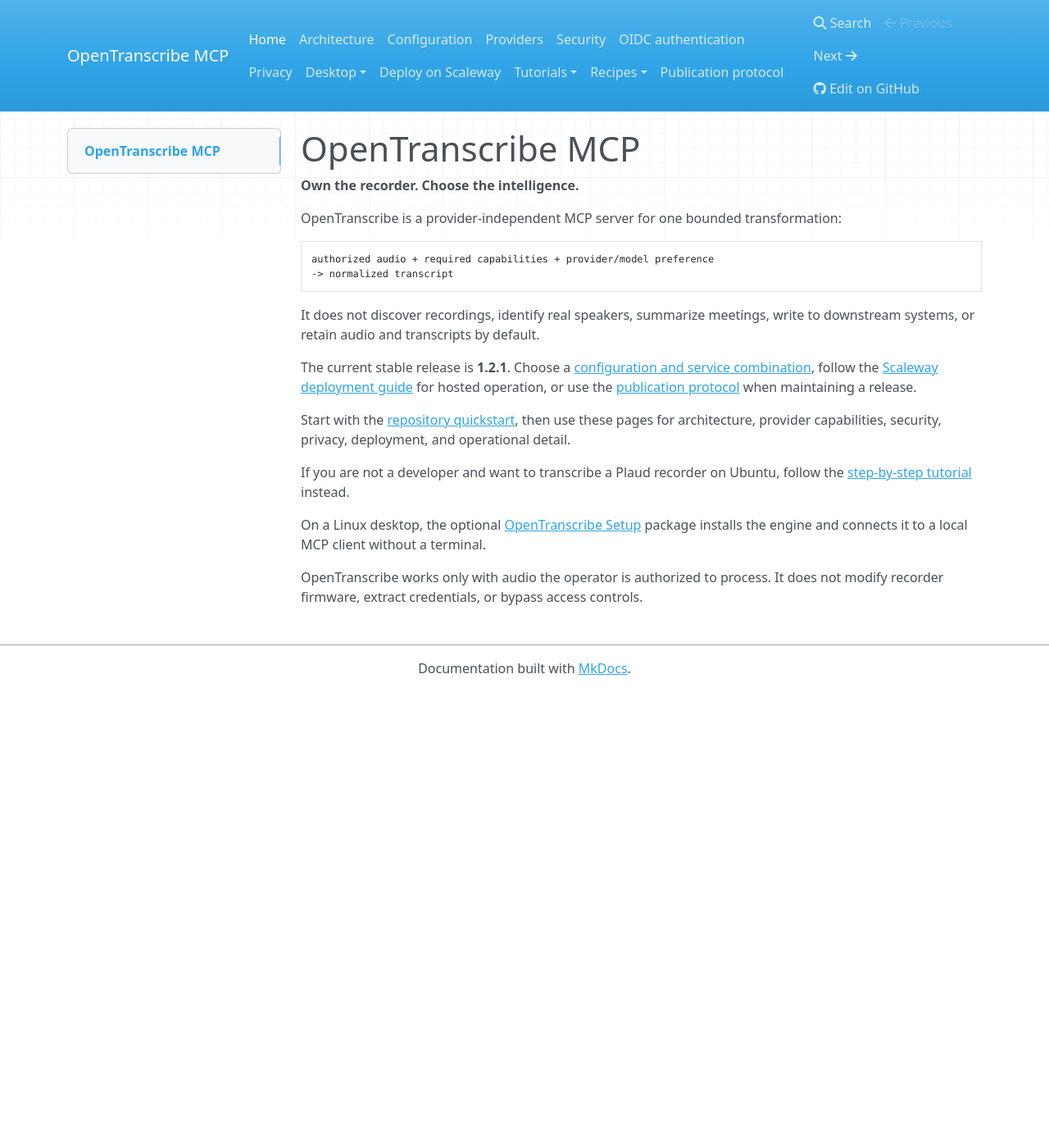
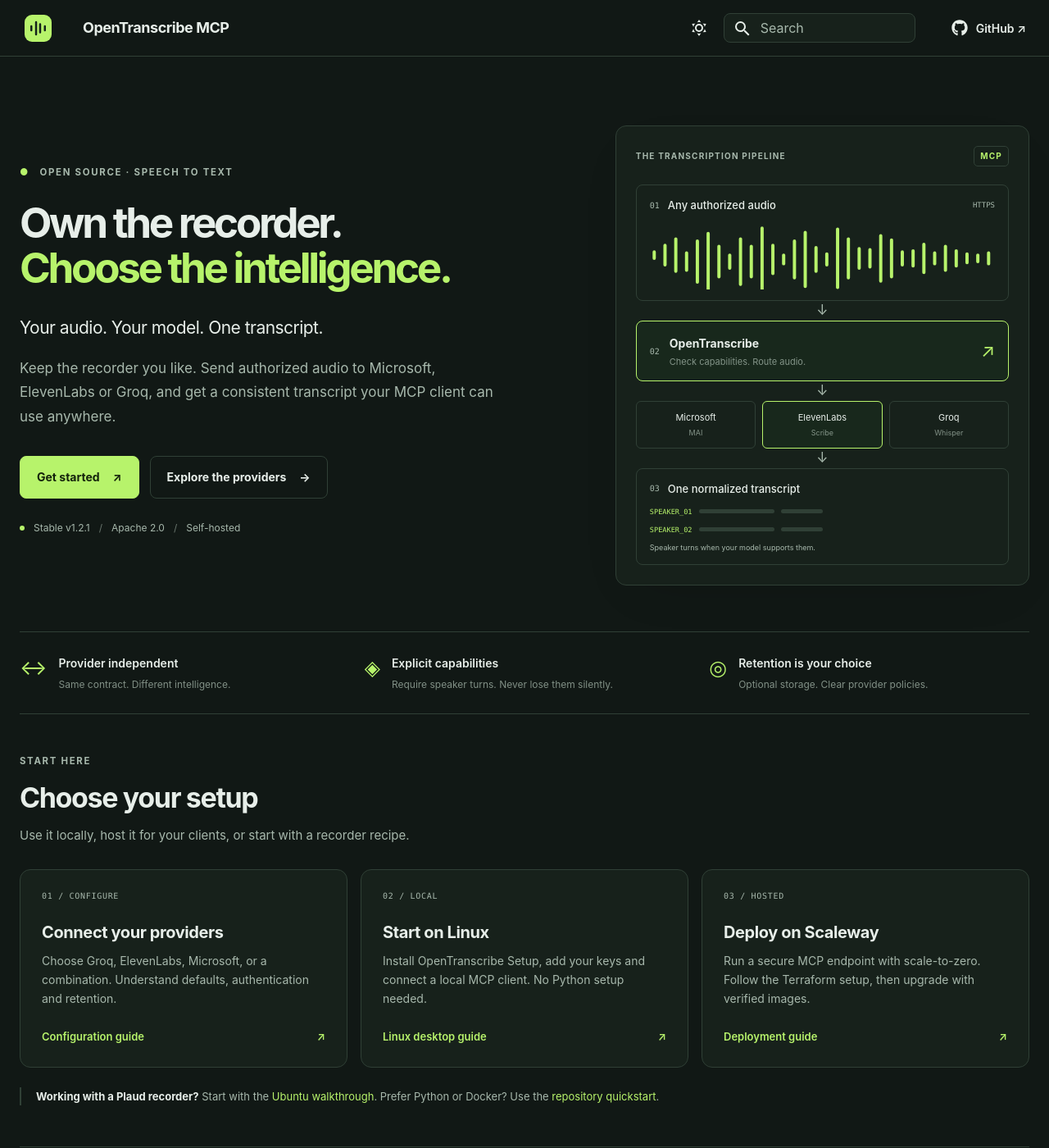
Before and after one commit to fbossiere/open-transcribe-mcp, an MkDocs documentation site: the page built from docs/index.md, in a window 1280 px wide and 1400 px high. Shown: the whole window at 82% size. Built offline with MkDocs 1.6.1 and Material for MkDocs 9.7.7, drawn with Linux system fonts in a browser that asks for light colours; nearby versions of some CDN libraries; some of the changed text lies outside the part shown.

Commit message:
docs: redesign documentation theme and navigation
Signed-off-by: François Bossière <francois.bossiere@polynom.io>

````diff
--- a/docs/index.md
+++ b/docs/index.md
@@ -1,24 +1,120 @@
-# OpenTranscribe MCP
+---
+title: OpenTranscribe MCP
+description: Keep your recorder. Choose your transcription model. Set up provider-independent speech-to-text on Linux or Scaleway.
+hide:
+  - navigation
+  - toc
+  - footer
+---
 
-**Own the recorder. Choose the intelligence.**
+<div class="ot-home" markdown="1">
 
-OpenTranscribe is a provider-independent MCP server for one bounded transformation:
+<div class="ot-hero" markdown="1">
+<div class="ot-intro" markdown="1">
 
-```text
-authorized audio + required capabilities + provider/model preference
--> normalized transcript
-```
+<p class="ot-eyebrow"><span aria-hidden="true">●</span> OPEN SOURCE · SPEECH TO TEXT</p>
 
-It does not discover recordings, identify real speakers, summarize meetings, write to downstream systems, or retain audio and transcripts by default.
+# Own the recorder.<br><span>Choose the intelligence.</span>
 
-The current stable release is **1.2.1**. Choose a [configuration and service combination](configuration.md),
-follow the [Scaleway deployment guide](deploy-scaleway.md) for hosted operation, or use the
-[publication protocol](releasing.md) when maintaining a release.
+<p class="ot-lead">Your audio. Your model. One transcript.</p>
 
-Start with the [repository quickstart](https://github.com/fbossiere/open-transcribe-mcp#ten-minute-quickstart), then use these pages for architecture, provider capabilities, security, privacy, deployment, and operational detail.
+Keep the recorder you like. Send authorized audio to Microsoft, ElevenLabs or Groq, and get a
+consistent transcript your MCP client can use anywhere.
 
-If you are not a developer and want to transcribe a Plaud recorder on Ubuntu, follow the [step-by-step tutorial](tutorials/plaud-ubuntu.md) instead.
+<div class="ot-actions" markdown="1">
 
-On a Linux desktop, the optional [OpenTranscribe Setup](desktop.md) package installs the engine and connects it to a local MCP client without a terminal.
+[Get started <span aria-hidden="true">↗</span>](#choose-your-setup){ .ot-button .ot-button--primary }
+[Explore the providers <span aria-hidden="true">→</span>](providers.md){ .ot-button .ot-button--secondary }
 
-OpenTranscribe works only with audio the operator is authorized to process. It does not modify recorder firmware, extract credentials, or bypass access controls.
+</div>
+
+<p class="ot-release"><span class="ot-release-dot" aria-hidden="true"></span> Stable v1.2.1 <span aria-hidden="true">/</span> Apache 2.0 <span aria-hidden="true">/</span> Self-hosted</p>
+
+</div>
+
+<div class="ot-flow" aria-label="Audio flows through OpenTranscribe to your selected provider and returns a normalized transcript">
+  <div class="ot-flow-heading"><span>THE TRANSCRIPTION PIPELINE</span><span class="ot-flow-live">MCP</span></div>
+  <div class="ot-audio">
+    <div class="ot-flow-label"><span class="ot-step">01</span><span>Any authorized audio</span><span class="ot-file">HTTPS</span></div>
+    <svg class="ot-wave" viewBox="0 0 320 64" role="img" aria-label="An audio waveform"><g stroke="currentColor" stroke-width="3" stroke-linecap="round"><path d="M4 29v6m10-12v18m10-24v30m10-17v16m10-27v38m10-45v52m10-40v28m10-20v12m10-27v42m10-35v28m10-45v58m10-42v26m10-17v8m10-21v34m10-42v50m10-36v22m10-16v10m10-33v54m10-45v36m10-27v18m10-17v16m10-29v42m10-38v34m10-23v12m10-13v14m10-20v26m10-18v10m10-16v22m10-18v14m10-11v8m10-7v6m10-8v10"/></g></svg>
+  </div>
+  <div class="ot-flow-connector" aria-hidden="true">↓</div>
+  <div class="ot-router"><span class="ot-step">02</span><span><strong>OpenTranscribe</strong><small>Check capabilities. Route audio.</small></span><span class="ot-router-icon" aria-hidden="true">↗</span></div>
+  <div class="ot-flow-connector" aria-hidden="true">↓</div>
+  <div class="ot-provider-options"><span>Microsoft<small>MAI</small></span><span class="ot-provider-selected">ElevenLabs<small>Scribe</small></span><span>Groq<small>Whisper</small></span></div>
+  <div class="ot-flow-connector" aria-hidden="true">↓</div>
+  <div class="ot-transcript"><div class="ot-flow-label"><span class="ot-step">03</span><span>One normalized transcript</span></div><div class="ot-transcript-line"><span>SPEAKER_01</span><i aria-hidden="true"></i><i aria-hidden="true"></i></div><div class="ot-transcript-line"><span>SPEAKER_02</span><i aria-hidden="true"></i><i aria-hidden="true"></i></div><p>Speaker turns when your model supports them.</p></div>
+</div>
+</div>
+
+<div class="ot-principles">
+  <div><span class="ot-principle-icon" aria-hidden="true">↔</span><span><strong>Provider independent</strong><small>Same contract. Different intelligence.</small></span></div>
+  <div><span class="ot-principle-icon" aria-hidden="true">◈</span><span><strong>Explicit capabilities</strong><small>Require speaker turns. Never lose them silently.</small></span></div>
+  <div><span class="ot-principle-icon" aria-hidden="true">◎</span><span><strong>Retention is your choice</strong><small>Optional storage. Clear provider policies.</small></span></div>
+</div>
+
+<div class="ot-section-intro" markdown="1">
+
+<p class="ot-eyebrow">START HERE</p>
+
+## Choose your setup
+
+Use it locally, host it for your clients, or start with a recorder recipe.
+
+</div>
+
+<div class="ot-paths">
+
+<a class="ot-path" href="configuration/">
+<span class="ot-path-number">01 / CONFIGURE</span>
+<h3>Connect your providers</h3>
+<p>Choose Groq, ElevenLabs, Microsoft, or a combination. Understand defaults, authentication and retention.</p>
+<span class="ot-path-link">Configuration guide <span aria-hidden="true">↗</span></span>
+</a>
+
+<a class="ot-path" href="desktop/">
+<span class="ot-path-number">02 / LOCAL</span>
+<h3>Start on Linux</h3>
+<p>Install OpenTranscribe Setup, add your keys and connect a local MCP client. No Python setup needed.</p>
+<span class="ot-path-link">Linux desktop guide <span aria-hidden="true">↗</span></span>
+</a>
+
+<a class="ot-path" href="deploy-scaleway/">
+<span class="ot-path-number">03 / HOSTED</span>
+<h3>Deploy on Scaleway</h3>
+<p>Run a secure MCP endpoint with scale-to-zero. Follow the Terraform setup, then upgrade with verified images.</p>
+<span class="ot-path-link">Deployment guide <span aria-hidden="true">↗</span></span>
+</a>
+
+</div>
+
+<div class="ot-guides" markdown="1">
+
+**Working with a Plaud recorder?** Start with the [Ubuntu walkthrough](tutorials/plaud-ubuntu.md).
+Prefer Python or Docker? Use the [repository quickstart](https://github.com/fbossiere/open-transcribe-mcp#ten-minute-quickstart).
+
+</div>
+
+<div class="ot-bottom" markdown="1">
+<div markdown="1">
+
+<p class="ot-eyebrow">A SMALL, FOCUSED TOOL</p>
+
+### Audio in. A portable transcript out.
+
+OpenTranscribe handles transcription. Summaries, storage libraries and downstream workflows
+belong to your MCP client. Use only audio you are authorized to process; speaker labels never
+identify real people.
+
+</div>
+<div class="ot-more" markdown="1">
+
+[Architecture →](architecture.md)
+
+[Security and privacy →](security.md)
+
+[Publication protocol →](releasing.md)
+
+</div>
+</div>
+</div>
--- /dev/null
+++ b/docs/overrides/partials/source.html
@@ -0,0 +1,5 @@
+{# Keep the repository link static: no third-party repository-statistics requests. #}
+<a href="{{ config.repo_url }}" class="ot-repository" aria-label="OpenTranscribe MCP on GitHub">
+  <span class="md-icon">{% include ".icons/fontawesome/brands/github.svg" %}</span>
+  <span>GitHub <span aria-hidden="true">↗</span></span>
+</a>
--- /dev/null
+++ b/docs/stylesheets/site.css
@@ -0,0 +1,188 @@
+/* Shared design tokens. System fonts; theme assets are served with the site. */
+:root {
+  --md-text-font: -apple-system, BlinkMacSystemFont, "Segoe UI", sans-serif;
+  --md-code-font: "SFMono-Regular", Consolas, "Liberation Mono", monospace;
+  --ot-radius: 0.65rem;
+}
+[data-md-color-scheme="slate"] {
+  --md-default-bg-color: #111815;
+  --md-default-fg-color: #e7eee9;
+  --md-default-fg-color--light: #b3c0b7;
+  --md-default-fg-color--lighter: #789084;
+  --md-default-fg-color--lightest: #29392f;
+  --md-primary-fg-color: #111815;
+  --md-primary-fg-color--dark: #111815;
+  --md-primary-bg-color: #e7eee9;
+  --md-accent-fg-color: #b7f36b;
+  --md-typeset-a-color: #b7f36b;
+  --md-code-bg-color: #19221c;
+  --md-code-fg-color: #e0e9e2;
+  --ot-surface: #17211b;
+  --ot-surface-raised: #1d2a21;
+  --ot-border: #304036;
+  --ot-muted: #a7b8ac;
+  --ot-accent: #b7f36b;
+  --ot-accent-ink: #14230c;
+  --ot-glow: #18281c;
+}
+[data-md-color-scheme="default"] {
+  --md-default-bg-color: #f7f9f6;
+  --md-default-fg-color: #17241b;
+  --md-default-fg-color--light: #4c6253;
+  --md-default-fg-color--lighter: #6d8274;
+  --md-default-fg-color--lightest: #dce5de;
+  --md-primary-fg-color: #f7f9f6;
+  --md-primary-fg-color--dark: #f7f9f6;
+  --md-primary-bg-color: #17241b;
+  --md-accent-fg-color: #286521;
+  --md-typeset-a-color: #286521;
+  --md-code-bg-color: #edf2eb;
+  --ot-surface: #ffffff;
+  --ot-surface-raised: #eef4eb;
+  --ot-border: #d5e0d4;
+  --ot-muted: #536957;
+  --ot-accent: #286521;
+  --ot-accent-ink: #ffffff;
+  --ot-glow: #eef4e8;
+}
+html { scroll-behavior: smooth; scroll-padding-top: 4.5rem; }
+.md-grid { max-width: 72rem; }
+.md-header { border-bottom: 1px solid var(--ot-border); box-shadow: none; }
+.md-header__inner { min-height: 3.4rem; padding: 0 0.9rem; gap: 0.3rem; }
+.md-header__title { font-size: 0.9rem; font-weight: 650; letter-spacing: -0.025em; margin-left: 0.35rem; }
+.md-header__button.md-logo img { width: 1.65rem; height: 1.65rem; }
+.md-header__button { color: var(--md-default-fg-color); }
+.md-header__source { width: auto; max-width: none; margin-left: 0.5rem; }
+.ot-repository { display: flex; align-items: center; gap: 0.5rem; padding: 0.5rem; font-size: 0.7rem; font-weight: 600; white-space: nowrap; }
+.ot-repository .md-icon svg { width: 1rem; height: 1rem; }
+.md-search__form { border: 1px solid var(--ot-border); border-radius: 0.4rem; background: var(--ot-surface); color: var(--md-default-fg-color); }
+.md-search__input, .md-search__icon { color: var(--md-default-fg-color); }
+.md-search__input::placeholder { color: var(--ot-muted); }
+.md-sidebar { padding-top: 1.2rem; }
+.md-nav { font-size: 0.7rem; line-height: 1.5; }
+.md-nav__item--section > .md-nav__link { text-transform: uppercase; letter-spacing: 0.09em; font-size: 0.58rem; color: var(--ot-muted); margin-top: 1.3rem; }
+.md-nav__link { border-radius: 0.3rem; padding: 0.3rem 0.5rem; margin-left: -0.5rem; transition: background 150ms; }
+.md-nav__link:hover { background: var(--ot-surface-raised); }
+.md-nav__link--active { background: var(--ot-surface-raised); font-weight: 600; }
+.md-nav--secondary { border-left: 1px solid var(--ot-border); padding-left: 0.6rem; }
+.md-typeset { font-size: 0.8rem; line-height: 1.7; }
+.md-typeset h1 { color: var(--md-default-fg-color); font-size: 2rem; font-weight: 650; letter-spacing: -0.045em; line-height: 1.15; margin-bottom: 1rem; }
+.md-typeset h2 { font-size: 1.3rem; font-weight: 650; letter-spacing: -0.03em; margin-top: 2.2rem; }
+.md-typeset h3 { font-weight: 650; letter-spacing: -0.02em; }
+.md-typeset a:hover { color: var(--ot-accent); text-decoration: underline; text-underline-offset: 0.2em; }
+.md-typeset pre > code { border: 1px solid var(--ot-border); border-radius: 0.45rem; padding: 1rem; }
+.md-typeset code { border-radius: 0.2rem; }
+.md-typeset table:not([class]) { border: 1px solid var(--ot-border); border-radius: 0.45rem; font-size: 0.7rem; }
+.md-typeset table:not([class]) th { background: var(--ot-surface-raised); }
+.md-typeset table:not([class]) td { border-top-color: var(--ot-border); }
+.md-typeset blockquote { border-left-color: var(--ot-accent); color: var(--ot-muted); }
+.md-footer { background: var(--ot-surface); border-top: 1px solid var(--ot-border); color: var(--md-default-fg-color); }
+.md-footer-meta { background: var(--ot-surface); }
+.md-copyright, .md-copyright__highlight { color: var(--ot-muted); }
+.md-footer__direction { color: var(--ot-muted); }
+a:focus-visible, label:focus-visible, button:focus-visible { outline: 2px solid var(--ot-accent); outline-offset: 4px; }
+/* The overview has its own reading hierarchy; guides keep the theme's sidebars. */
+.md-main__inner:has(.ot-home) { margin-top: 0; }
+.md-content__inner:has(.ot-home) { margin: 0 1.2rem; padding-top: 0; }
+.md-content__inner:has(.ot-home) > .md-content__button { display: none; }
+.ot-home { padding: 2.6rem 0 1rem; }
+.ot-hero { display: grid; grid-template-columns: 1.3fr 1fr; align-items: center; gap: 3.5rem; padding: 1.2rem 0 2.8rem; }
+.ot-eyebrow { color: var(--ot-muted); font-size: 0.57rem; font-weight: 650; letter-spacing: 0.15em; margin: 0 0 1.2rem; }
+.ot-eyebrow > span { color: var(--ot-accent); margin-right: 0.4rem; }
+.ot-intro h1 { font-size: clamp(2.2rem, 4vw, 3.6rem); line-height: 1.07; letter-spacing: -0.065em; margin: 0 0 1.4rem; font-weight: 700; }
+.ot-intro h1 span { color: var(--ot-accent); }
+.ot-intro .headerlink { display: none; }
+.ot-intro > p:not([class]) { max-width: 29rem; color: var(--ot-muted); font-size: 0.85rem; line-height: 1.75; }
+.ot-lead { font-size: 1.05rem; letter-spacing: -0.025em; margin-bottom: 0.4rem; }
+.ot-actions { display: flex; flex-wrap: wrap; gap: 0.65rem; margin-top: 1.6rem; }
+.ot-actions p { display: contents; }
+.md-typeset .ot-button { display: inline-flex; align-items: center; gap: 0.8rem; border: 1px solid var(--ot-border); border-radius: 0.4rem; padding: 0.65rem 1rem; font-size: 0.7rem; font-weight: 650; text-decoration: none; transition: background 150ms, border-color 150ms; }
+.md-typeset .ot-button--primary { background: var(--ot-accent); border-color: var(--ot-accent); color: var(--ot-accent-ink); }
+.md-typeset .ot-button--primary:hover { background: var(--md-default-fg-color); border-color: var(--md-default-fg-color); color: var(--md-default-bg-color); text-decoration: none; }
+.md-typeset .ot-button--secondary { color: var(--md-default-fg-color); }
+.md-typeset .ot-button--secondary:hover { background: var(--ot-surface-raised); text-decoration: none; }
+.ot-release { display: flex; align-items: center; flex-wrap: wrap; gap: 0.55rem; margin-top: 1.3rem; color: var(--ot-muted); font-size: 0.6rem; }
+.ot-release > span:not(.ot-release-dot) { opacity: 0.6; }
+.ot-release-dot { width: 0.3rem; height: 0.3rem; border-radius: 50%; background: var(--ot-accent); }
+/* A native, accessible diagram, not a screenshot of code. */
+.ot-flow { background: var(--ot-surface); border: 1px solid var(--ot-border); border-radius: var(--ot-radius); padding: 1.2rem; box-shadow: 0 1rem 3rem -1.5rem #0003; }
+.ot-flow-heading { display: flex; justify-content: space-between; align-items: center; margin-bottom: 1.1rem; font-size: 0.5rem; font-weight: 650; letter-spacing: 0.12em; color: var(--ot-muted); }
+.ot-flow-live { border: 1px solid var(--ot-border); border-radius: 0.25rem; padding: 0.15rem 0.35rem; color: var(--ot-accent); }
+.ot-audio, .ot-transcript { border: 1px solid var(--ot-border); border-radius: 0.4rem; padding: 0.65rem 0.8rem; }
+.ot-flow-label { display: flex; align-items: center; gap: 0.5rem; font-size: 0.65rem; font-weight: 550; }
+.ot-step { font: 0.5rem var(--md-code-font); color: var(--ot-muted); }
+.ot-file { margin-left: auto; color: var(--ot-muted); font: 0.45rem var(--md-code-font); }
+.ot-wave { display: block; width: 100%; height: 2.5rem; margin: 0.4rem 0 0; color: var(--ot-accent); }
+.ot-flow-connector { color: var(--ot-muted); text-align: center; line-height: 1.4; font-size: 0.85rem; }
+.ot-router { display: flex; align-items: center; gap: 0.6rem; border: 1px solid var(--ot-accent); border-radius: 0.4rem; padding: 0.65rem 0.8rem; background: var(--ot-glow); }
+.ot-router strong { font-size: 0.7rem; }
+.ot-router small { display: block; color: var(--ot-muted); font-size: 0.55rem; }
+.ot-router-icon { margin-left: auto; font-size: 1.1rem; color: var(--ot-accent); }
+.ot-provider-options { display: grid; grid-template-columns: repeat(3, minmax(0, 1fr)); gap: 0.4rem; text-align: center; }
+.ot-provider-options > span { padding: 0.5rem 0.2rem; font-size: 0.55rem; border: 1px solid var(--ot-border); border-radius: 0.3rem; }
+.ot-provider-options small { display: block; color: var(--ot-muted); font-size: 0.45rem; margin-top: 0.1rem; }
+.ot-provider-options .ot-provider-selected { border-color: var(--ot-accent); background: var(--ot-glow); }
+.ot-transcript-line { display: flex; align-items: center; gap: 0.4rem; margin-top: 0.6rem; }
+.ot-transcript-line span { font: 0.43rem var(--md-code-font); color: var(--ot-accent); }
+.ot-transcript-line i { height: 0.25rem; width: 22%; border-radius: 0.15rem; background: var(--ot-border); }
+.ot-transcript-line i:last-child { width: 12%; }
+.ot-transcript p { color: var(--ot-muted); font-size: 0.45rem; margin-bottom: 0; }
+.ot-principles { display: grid; grid-template-columns: repeat(3, minmax(0, 1fr)); gap: 1.5rem; border-top: 1px solid var(--ot-border); border-bottom: 1px solid var(--ot-border); padding: 1.3rem 0; }
+.ot-principles > div { display: flex; align-items: flex-start; gap: 0.7rem; }
+.ot-principle-icon { color: var(--ot-accent); font-size: 1.25rem; line-height: 1.4; }
+.ot-principles strong { display: block; font-size: 0.7rem; font-weight: 600; }
+.ot-principles small { display: block; font-size: 0.6rem; color: var(--ot-muted); margin-top: 0.25rem; line-height: 1.55; }
+.ot-section-intro { padding: 2.4rem 0 0.9rem; }
+.ot-section-intro .ot-eyebrow { margin-bottom: 0.5rem; }
+.ot-section-intro h2 { margin: 0; font-size: 1.7rem; letter-spacing: -0.04em; }
+.ot-section-intro > p:last-child { font-size: 0.75rem; color: var(--ot-muted); margin: 0.5rem 0; }
+.ot-paths { display: grid; grid-template-columns: repeat(3, minmax(0, 1fr)); gap: 0.8rem; }
+.md-typeset .ot-path { display: flex; flex-direction: column; padding: 1.3rem; color: var(--md-default-fg-color); border: 1px solid var(--ot-border); border-radius: var(--ot-radius); background: var(--ot-surface); transition: border-color 150ms, background 150ms; }
+.md-typeset .ot-path:hover { text-decoration: none; border-color: var(--ot-accent); background: var(--ot-surface-raised); }
+.ot-path-number { color: var(--ot-muted); font: 0.5rem var(--md-code-font); letter-spacing: 0.07em; }
+.ot-path h3 { font-size: 1rem; margin: 1.2rem 0 0.4rem; }
+.ot-path p { font-size: 0.7rem; color: var(--ot-muted); line-height: 1.65; margin: 0 0 1.2rem; }
+.ot-path-link { display: flex; justify-content: space-between; gap: 0.5rem; margin-top: auto; font-size: 0.65rem; font-weight: 600; color: var(--ot-accent); }
+.ot-guides { border-left: 2px solid var(--ot-border); padding-left: 0.9rem; margin: 1.2rem 0 0; font-size: 0.65rem; color: var(--ot-muted); }
+.ot-guides strong { color: var(--md-default-fg-color); }
+.ot-bottom { display: grid; grid-template-columns: 2fr 1fr; gap: 3rem; margin: 2.5rem 0 0; padding: 1.8rem 0 1rem; border-top: 1px solid var(--ot-border); }
+.ot-bottom .ot-eyebrow { margin-bottom: 0.5rem; }
+.ot-bottom h3 { margin: 0; font-size: 1.15rem; }
+.ot-bottom p:not([class]) { font-size: 0.7rem; color: var(--ot-muted); max-width: 34rem; }
+.ot-more { align-self: center; padding-left: 1.5rem; border-left: 1px solid var(--ot-border); font-size: 0.7rem; }
+/* Reflow instead of shrinking text or wrapping the header's guide links. */
+@media (max-width: 76.1875em) {
+  .md-nav--primary .md-nav__title { background: var(--ot-surface); color: var(--md-default-fg-color); }
+  .md-nav--primary .md-nav__title ~ .md-nav__list { background: var(--md-default-bg-color); }
+  .ot-hero { gap: 2rem; }
+}
+@media (max-width: 60em) {
+  .ot-hero { grid-template-columns: 1.15fr 1fr; gap: 1.5rem; }
+  .ot-intro h1 { font-size: 2.45rem; }
+  .ot-principles { gap: 1rem; }
+  .ot-principles > div { gap: 0.4rem; }
+  .ot-path { padding: 1rem; }
+}
+@media (max-width: 44.9375em) {
+  .md-header__inner { min-height: 3rem; padding: 0 0.35rem; gap: 0; }
+  .md-header__title { font-size: 0.8rem; }
+  .md-content__inner:has(.ot-home) { margin: 0 0.9rem; }
+  .ot-home { padding-top: 1.1rem; }
+  .ot-hero { grid-template-columns: 1fr; gap: 1.5rem; padding-top: 0.5rem; padding-bottom: 1.5rem; }
+  .ot-intro h1 { font-size: clamp(2.1rem, 8vw, 3rem); }
+  .ot-intro > p:not([class]) { max-width: none; }
+  .ot-flow { max-width: 28rem; width: 100%; justify-self: center; }
+  .ot-principles { grid-template-columns: 1fr; gap: 1rem; padding: 1.1rem 0; }
+  .ot-principles > div { gap: 0.8rem; }
+  .ot-section-intro { padding-top: 1.7rem; }
+  .ot-paths, .ot-bottom { grid-template-columns: 1fr; }
+  .md-typeset .ot-path { padding: 1.1rem; }
+  .ot-path h3 { margin-top: 0.7rem; }
+  .ot-path p { margin-bottom: 0.8rem; }
+  .ot-bottom { gap: 0.5rem; margin-top: 1.8rem; }
+  .ot-more { border-left: 0; padding-left: 0; }
+}
+@media (prefers-reduced-motion: reduce) {
+  html { scroll-behavior: auto; }
+  *, *::before, *::after { transition: none !important; }
+}
--- a/mkdocs.yml
+++ b/mkdocs.yml
@@ -1,34 +1,80 @@
 site_name: OpenTranscribe MCP
-site_description: Provider-independent speech-to-text over MCP.
+site_description: Own the recorder. Choose the intelligence. Provider-independent speech-to-text over MCP.
 site_url: https://fbossiere.github.io/open-transcribe-mcp/
 repo_url: https://github.com/fbossiere/open-transcribe-mcp
+repo_name: GitHub
 edit_uri: edit/main/docs/
+copyright: OpenTranscribe MCP · Independent open source · Apache 2.0
 strict: true
+exclude_docs: |
+  overrides/
 
 theme:
-  name: mkdocs
+  name: material
+  custom_dir: docs/overrides
+  logo: assets/mark.svg
+  favicon: assets/mark.svg
+  font: false
+  palette:
+    - scheme: slate
+      primary: custom
+      accent: custom
+      toggle:
+        icon: material/weather-sunny
+        name: Switch to light theme
+    - scheme: default
+      primary: custom
+      accent: custom
+      toggle:
+        icon: material/weather-night
+        name: Switch to dark theme
+  icon:
+    repo: fontawesome/brands/github
+  features:
+    - navigation.sections
+    - navigation.top
+    - navigation.footer
+    - search.suggest
+    - search.highlight
+    - content.code.copy
+    - content.action.edit
 
 nav:
-  - Home: index.md
-  - Architecture: architecture.md
-  - Configuration: configuration.md
-  - Providers: providers.md
-  - Security: security.md
-  - OIDC authentication: auth-oidc.md
-  - Privacy: privacy.md
-  - Desktop:
-      - OpenTranscribe Setup on Linux: desktop.md
-      - Release acceptance: desktop-acceptance.md
-  - Deploy on Scaleway: deploy-scaleway.md
-  - Tutorials:
+  - Overview: index.md
+  - Get started:
+      - Configuration: configuration.md
+      - Linux desktop: desktop.md
       - Plaud on Ubuntu: tutorials/plaud-ubuntu.md
+  - Deploy:
+      - Scaleway: deploy-scaleway.md
+      - OIDC authentication: auth-oidc.md
+  - Reference:
+      - Providers and capabilities: providers.md
+      - Architecture: architecture.md
+      - Security: security.md
+      - Privacy and retention: privacy.md
   - Recipes:
       - Plaud: recipes/plaud.md
       - ChatGPT and Google Drive: recipes/chatgpt-gdrive.md
-  - Publication protocol: releasing.md
+  - Maintain:
+      - Publication protocol: releasing.md
+      - Desktop acceptance: desktop-acceptance.md
+
+plugins:
+  - search
+
+extra:
+  generator: false
+
+extra_css:
+  - stylesheets/site.css
 
 markdown_extensions:
   - admonition
+  - attr_list
+  - md_in_html
   - tables
+  - pymdownx.highlight
+  - pymdownx.superfences
   - toc:
       permalink: true
--- a/pyproject.toml
+++ b/pyproject.toml
@@ -50,6 +50,7 @@
 dev = [
   "coverage[toml]>=7.10,<8",
   "mkdocs>=1.6,<2",
+  "mkdocs-material>=9.6,<10",
   "mypy>=1.17,<3",
   "pip-audit>=2.9,<3",
   "pytest>=9.0.3,<10",
````
Also changed, not shown: CHANGELOG.md (+2 -0 lines), docs/assets/mark.svg (added), 1 other file.
